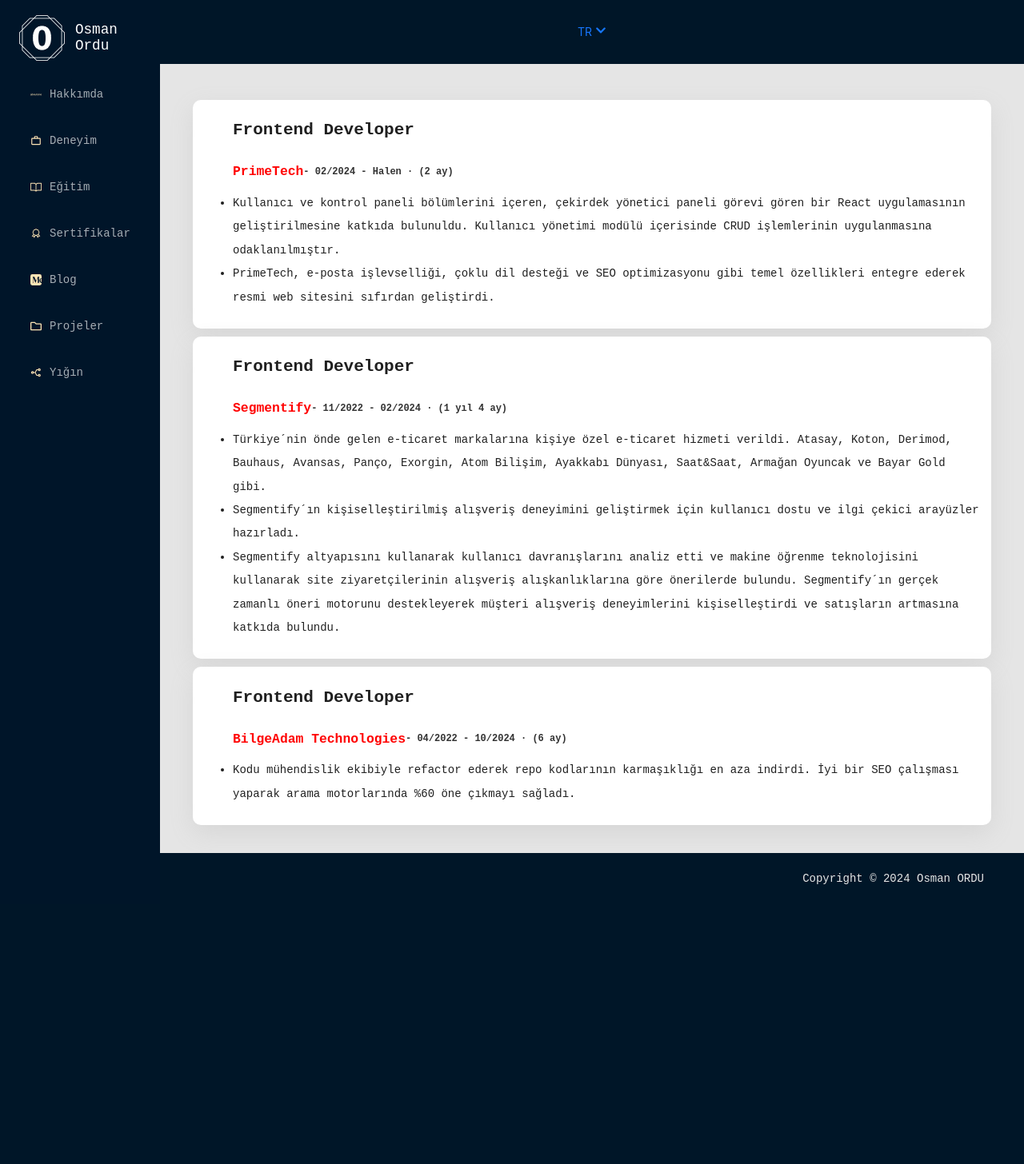
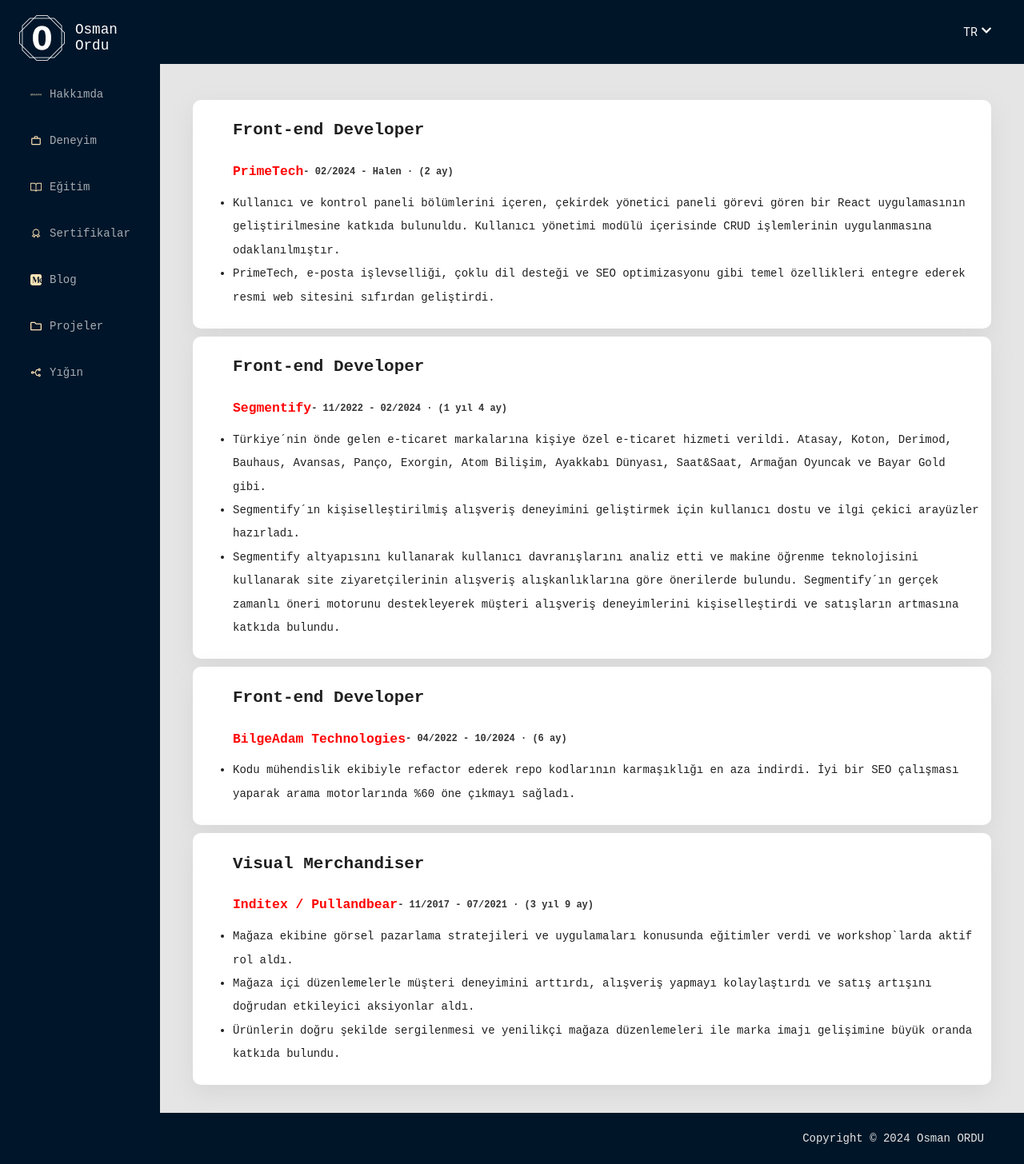
Before and after one commit to Osman-ordu/porfolio, a React (Vite) app: page /experience in a window 1280 px wide. Shown: the whole page at 80% size. Before the commit the page ends 1131 px from the top, so only its background shows below. Built offline with nearby package versions, Linux system fonts and the light colour scheme; a web font is replaced by a local one.

Commit message:
language dropdown fixed and experience item added

```diff
--- a/src/components/languageSwitch/index.jsx
+++ b/src/components/languageSwitch/index.jsx
@@ -2,6 +2,7 @@
 import { Dropdown, Menu } from 'antd';
 import { FaChevronDown } from 'react-icons/fa';
 import i18n from '../../pages/translation';
+import style from './styles.module.scss';
 
 const LanguageSelect = () => {
   const [selectedLanguage, setSelectedLanguage] = useState('tr');
@@ -22,14 +23,21 @@
 
   const languageSwitch = (
     <Menu onClick={handleSelectLanguage} selectedKeys={[selectedLanguage]}>
-      <Menu.Item key='en'>EN</Menu.Item>
-      <Menu.Item key='tr'>TR</Menu.Item>
+      {selectedLanguage === 'en' ? (
+        <Menu.Item key='tr'>TR</Menu.Item>
+      ) : (
+        <Menu.Item key='en'>EN</Menu.Item>
+      )}
     </Menu>
   );
 
   return (
     <div>
-      <Dropdown overlay={languageSwitch} trigger={['click']}>
+      <Dropdown
+        className={style['dropdown']}
+        overlay={languageSwitch}
+        trigger={['click']}
+      >
         <a onClick={(e) => e.preventDefault()}>
           {selectedLanguage.toUpperCase()} <FaChevronDown />
         </a>
--- /dev/null
+++ b/src/components/languageSwitch/styles.module.scss
@@ -0,0 +1,7 @@
+.dropdown {
+    color: #fff;
+}
+
+.dropdown:hover {
+    color: #ffe4b5;
+}
--- a/src/pages/experience/index.jsx
+++ b/src/pages/experience/index.jsx
@@ -6,14 +6,14 @@
   {
     id: 'primetech',
     titleKey: 'experience_1_title',
-    subTitleKey: 'experienceTitle',
+    subTitleKey: 'title',
     history: 'experience_1_title_sub',
     paragraphs: ['experience_1_description_1', 'experience_1_description_2'],
   },
   {
     id: 'segmentify',
     titleKey: 'experience_2_title',
-    subTitleKey: 'experienceTitle',
+    subTitleKey: 'title',
     history: 'experience_2_title_sub',
     paragraphs: [
       'experience_2_description_1',
@@ -24,9 +24,20 @@
   {
     id: 'bilge-adam',
     titleKey: 'experience_3_title',
-    subTitleKey: 'experienceTitle',
+    subTitleKey: 'title',
     history: 'experience_3_title_sub',
     paragraphs: ['experience_3_description'],
+  },
+  {
+    id: 'inditex',
+    titleKey: 'experience_4_title',
+    subTitleKey: 'Visual Merchandiser',
+    history: 'experience_4_title_sub',
+    paragraphs: [
+      'experience_4_description_1',
+      'experience_4_description_2',
+      'experience_4_description_3',
+    ],
   },
 ];
 
--- a/src/pages/translation/en.js
+++ b/src/pages/translation/en.js
@@ -17,20 +17,28 @@
 
     // Experience
     experience_1_title:'PrimeTech',
-    experience_1_title_sub:' - 02/2024 - Halen · 2 ay',
+    experience_1_title_sub:' - 02/2024 - Present · (2 months)',
     experience_1_description_1:'Contributed to the development of a React application that served as the core admin panel, containing user and control panel sections. Focused on the implementation of CRUD operations within the user management module.',
     experience_1_description_2:'PrimeTech developed the official website from scratch by integrating key features such as email functionality, multi-language support and SEO optimization.',
     experience_1_description_3:'',
 
     experience_2_title:'Segmentify',
-    experience_2_title_sub:' - 11/2022 - 02/2024 · 1 yıl 4 ay',
+    experience_2_title_sub:' - 11/2022 - 02/2024 · (1 years 4 months)',
     experience_2_description_1:'Personalized e-commerce service was provided to major e-commerce brands in Turkey. Such as Atasay, Koton, Derimod, Bauhaus, Avansas, Panço, Exporgin, Atom Bilişim, Ayakkabı Dünyası, Saat&Saat, Armağan Oyuncak and Bayar Gold.',
     experience_2_description_2:'As a front-end developer, he crafted user-friendly and engaging interfaces to enhance Segmentify´s personalized shopping experience.',
     experience_2_description_3:'Using Segmentify´s infrastructure, it analyzed user behavior and made recommendations based on the shopping habits of site visitors using machine learning technology. By supporting Segmentify´s real-time recommendation engine, it personalized customer shopping experiences and contributed to increased sales.',
 
     experience_3_title:'BilgeAdam Technologies',
-    experience_3_title_sub:' - 04/2022 - 10/2024 · 6 ay',
+    experience_3_title_sub:' - 04/2022 - 10/2024 · (6 months)',
     experience_3_description:'By refactoring the code with the engineering team, the complexity of the codes in the repositories was minimized. By doing good SEO work, it made it stand out by 40% in search engines.',
+
+    experience_4_title: "Inditex / Pullandbear",
+    experience_4_title_sub: " - 11/2017 - 07/2021 · (3 years 9 months)",
+    experience_4_description_1: "Provided training to the store team on visual marketing strategies and practices and actively participated in workshops.",
+    experience_4_description_2: "Enhanced customer experience through in-store arrangements, facilitated shopping, and directly impacted sales through actionable measures.",
+    experience_4_description_3: "Contributed significantly to the development of brand image through proper product display and innovative store arrangements.",
+
+
     experience_bussines_state:'Full time',
 
 
--- a/src/pages/translation/tr.js
+++ b/src/pages/translation/tr.js
@@ -32,6 +32,13 @@
     experience_3_title_sub:' - 04/2022 - 10/2024 · (6 ay)',
     experience_3_description:'Kodu mühendislik ekibiyle refactor ederek repo kodlarının karmaşıklığı en aza indirdi. İyi bir SEO çalışması yaparak arama motorlarında %60 öne çıkmayı sağladı.',
 
+    experience_4_title:'Inditex / Pullandbear',
+    experience_4_title_sub:' - 11/2017 - 07/2021 · (3 yıl 9 ay)',
+    experience_4_description_1:'Mağaza ekibine görsel pazarlama stratejileri ve uygulamaları konusunda eğitimler verdi ve workshop`larda aktif rol aldı.',
+    experience_4_description_2:'Mağaza içi düzenlemelerle müşteri deneyimini arttırdı, alışveriş yapmayı kolaylaştırdı ve satış artışını doğrudan etkileyici aksiyonlar aldı.',
+    experience_4_description_3:'Ürünlerin doğru şekilde sergilenmesi ve yenilikçi mağaza düzenlemeleri ile marka imajı gelişimine büyük oranda katkıda bulundu.',
+
+
     experience_bussines_state:'Tam zamanlı',
     experienceTitle : 'Frontend Developer',
 
--- a/src/styles/center.scss
+++ b/src/styles/center.scss
@@ -24,7 +24,7 @@
 @mixin alignItemsCenterEnd() {
   display: flex;
   align-items: center;
-  justify-content: space-evenly;
+  justify-content: end;
 }
 
 @mixin alignItemsCenterSBG() {
```
